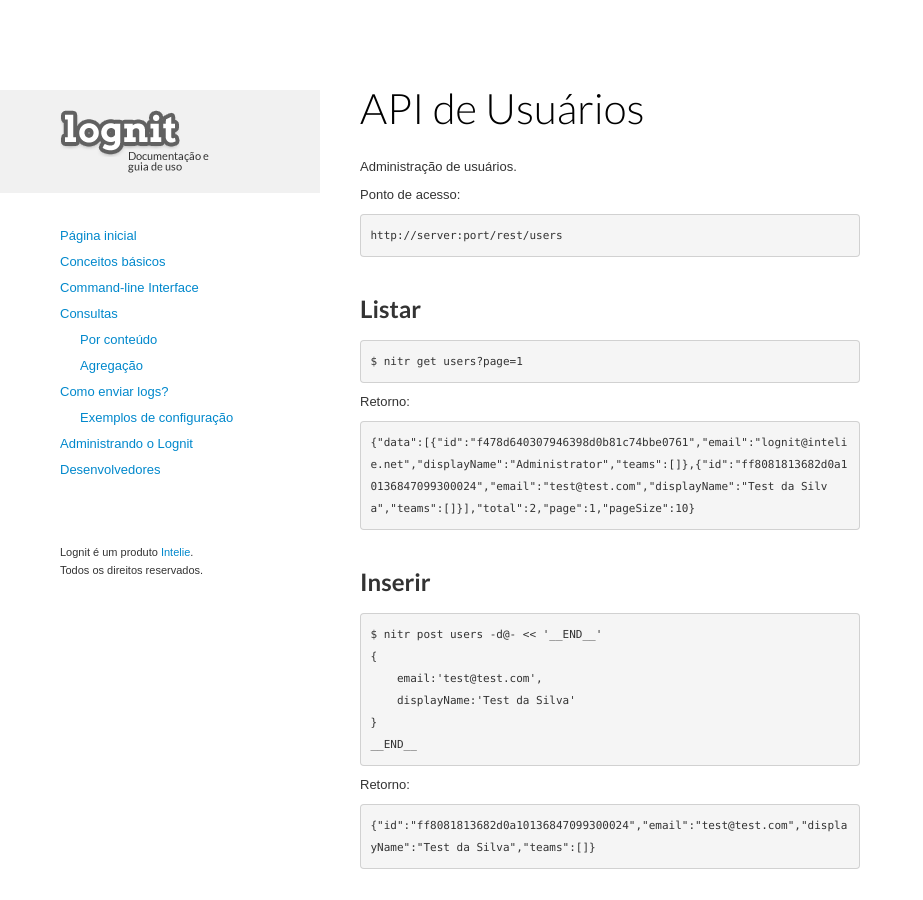
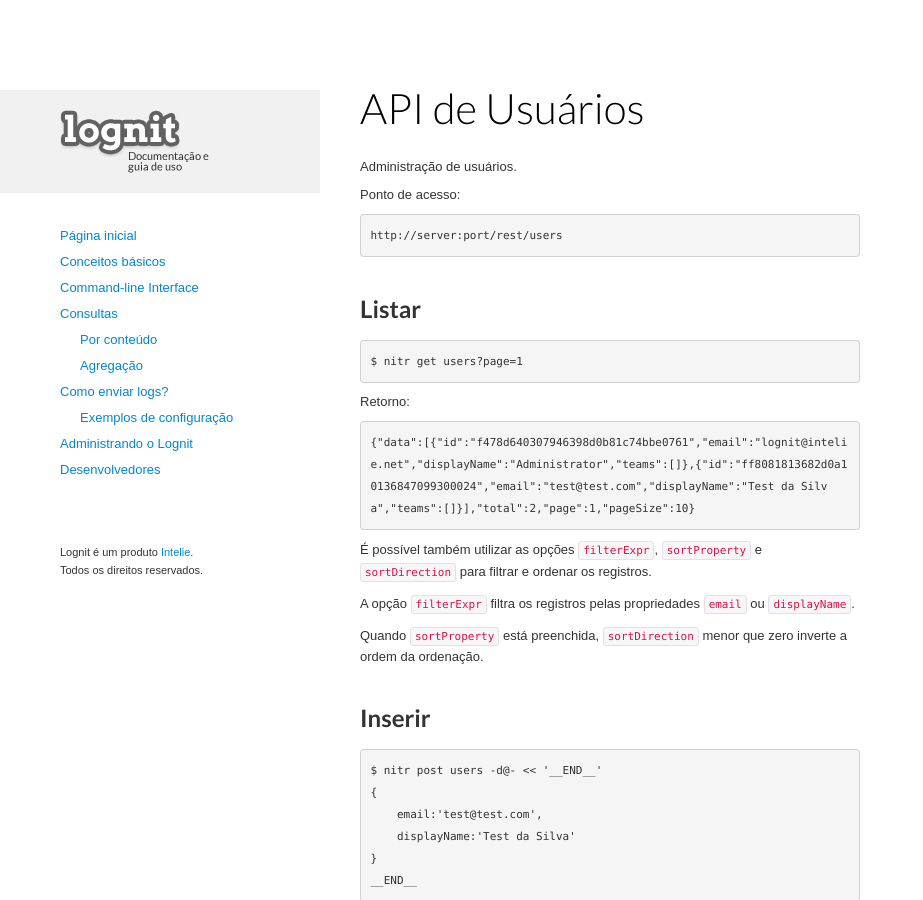
Before and after one commit to isabella232/lognit-docs, a Jekyll site: the page built from api/users.md, in a window 1280 px wide and 900 px high. Shown: the whole window, without its empty margins (0-923 px from the left). Built offline with Jekyll 4.4.1, drawn with Linux system fonts in a browser that asks for light colours.

Commit message:
adding more info to list system entities

````diff
--- a/api/users.md
+++ b/api/users.md
@@ -19,6 +19,16 @@ Ponto de acesso:
 Retorno:
 
     {"data":[{"id":"f478d640307946398d0b81c74bbe0761","email":"lognit@intelie.net","displayName":"Administrator","teams":[]},{"id":"ff8081813682d0a10136847099300024","email":"test@test.com","displayName":"Test da Silva","teams":[]}],"total":2,"page":1,"pageSize":10}
+
+
+É possível também utilizar as opções ```filterExpr```, ```sortProperty``` e
+```sortDirection``` para filtrar e ordenar os registros.
+
+A opção ```filterExpr``` filtra os registros pelas propriedades ```email``` ou
+```displayName```.
+
+Quando ```sortProperty``` está preenchida, ```sortDirection``` menor que zero
+inverte a ordem da ordenação.
 
 
 ##Inserir
````
Also changed, not shown: api/log-groups.md (+7 -0 lines), api/spaces.md (+10 -0 lines), api/teams.md (+10 -0 lines).
